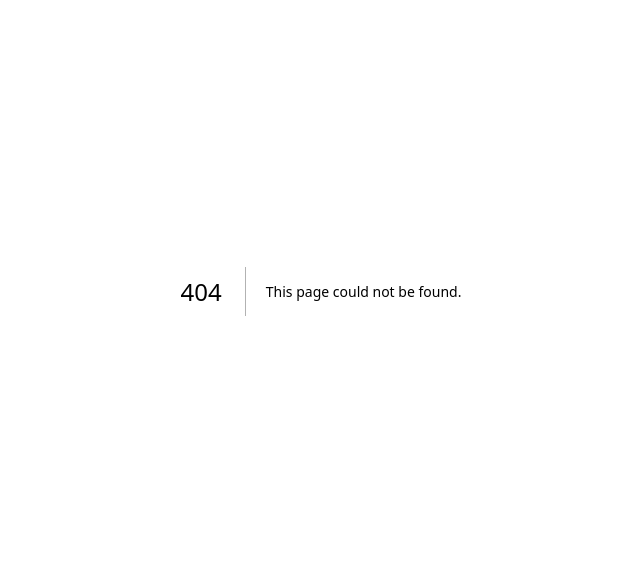
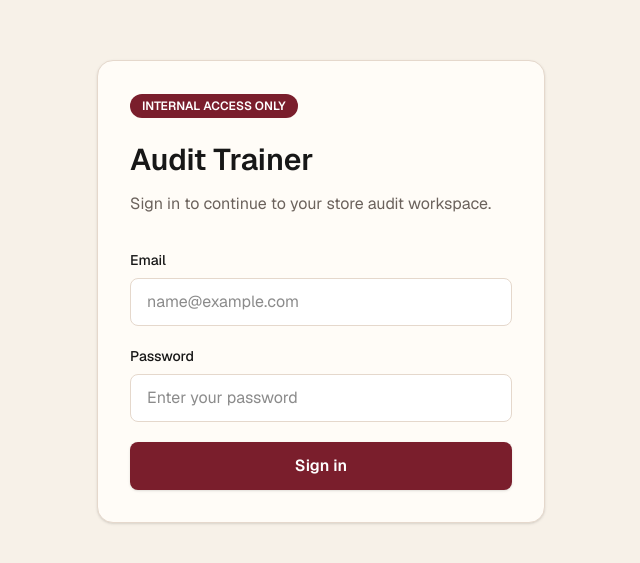
Before and after one commit to cleberjs98/audit_trainer, a Next.js app: page /login in a window 1280 px wide. Before the commit this address had no page. Shown: the part 109-672 px from the top of the page, without its empty margins (319-959 px from the left). Built offline with nearby package versions, Linux system fonts and the light colour scheme; no server answers.

Commit message:
feat: add Supabase authentication foundation

```diff
--- /dev/null
+++ b/app/auth/actions.ts
@@ -0,0 +1,40 @@
+'use server'
+
+import { redirect } from 'next/navigation'
+
+import { createClient } from '@/lib/supabase/server'
+
+export type LoginFormState = {
+  message: string
+}
+
+export async function signIn(
+  _previousState: LoginFormState,
+  formData: FormData
+): Promise<LoginFormState> {
+  const email = String(formData.get('email') ?? '').trim()
+  const password = String(formData.get('password') ?? '')
+
+  if (!email || !password) {
+    return { message: 'Enter your email and password to sign in.' }
+  }
+
+  const supabase = await createClient()
+  const { error } = await supabase.auth.signInWithPassword({
+    email,
+    password,
+  })
+
+  if (error) {
+    return { message: 'We could not sign you in. Check your details and try again.' }
+  }
+
+  redirect('/dashboard')
+}
+
+export async function signOut() {
+  const supabase = await createClient()
+  await supabase.auth.signOut()
+
+  redirect('/login')
+}
--- /dev/null
+++ b/app/dashboard/page.tsx
@@ -0,0 +1,79 @@
+import { redirect } from 'next/navigation'
+
+import { signOut } from '@/app/auth/actions'
+import {
+  formatUserRole,
+  isUserRole,
+  type ProfileRow,
+} from '@/lib/auth/profile'
+import { createClient } from '@/lib/supabase/server'
+
+export default async function DashboardPage() {
+  const supabase = await createClient()
+  const {
+    data: { user },
+  } = await supabase.auth.getUser()
+
+  if (!user) {
+    redirect('/login')
+  }
+
+  const { data: profile, error } = await supabase
+    .from('profiles')
+    .select('id, full_name, email, role, store_id, area_id, created_at, updated_at')
+    .eq('id', user.id)
+    .single<ProfileRow>()
+
+  const hasProfile = !error && profile && isUserRole(profile.role)
+
+  return (
+    <main className="min-h-screen px-4 py-6 sm:px-6 lg:px-8">
+      <section className="mx-auto flex w-full max-w-4xl flex-col gap-6">
+        <header className="flex flex-col gap-4 rounded-2xl border border-border bg-surface p-5 shadow-sm sm:flex-row sm:items-center sm:justify-between sm:p-6">
+          <div>
+            <p className="text-sm font-medium text-primary">Audit Trainer</p>
+            <h1 className="mt-2 text-3xl font-semibold text-foreground">
+              Welcome back
+            </h1>
+            <p className="mt-2 text-sm leading-6 text-muted">
+              You are signed in and ready to continue your store audit work.
+            </p>
+          </div>
+
+          <form action={signOut}>
+            <button
+              type="submit"
+              className="min-h-11 rounded-lg border border-border bg-white px-4 text-sm font-semibold text-foreground transition hover:border-primary hover:text-primary focus:outline-none focus:ring-2 focus:ring-primary/20"
+            >
+              Sign out
+            </button>
+          </form>
+        </header>
+
+        <section className="grid gap-4 sm:grid-cols-2">
+          <div className="rounded-2xl border border-border bg-surface p-5 shadow-sm">
+            <p className="text-sm font-medium text-muted">Signed-in email</p>
+            <p className="mt-2 break-words text-lg font-semibold text-foreground">
+              {user.email}
+            </p>
+          </div>
+
+          <div className="rounded-2xl border border-border bg-surface p-5 shadow-sm">
+            <p className="text-sm font-medium text-muted">Role</p>
+            <p className="mt-2 text-lg font-semibold text-foreground">
+              {hasProfile ? formatUserRole(profile.role) : 'Profile pending'}
+            </p>
+          </div>
+        </section>
+
+        {!hasProfile ? (
+          <section className="rounded-2xl border border-amber-200 bg-amber-50 p-5 text-sm leading-6 text-amber-800">
+            Your account is signed in, but your profile is not ready yet. Ask an
+            admin to create your profile with one of the approved roles before
+            using the app.
+          </section>
+        ) : null}
+      </section>
+    </main>
+  )
+}
--- /dev/null
+++ b/app/login/page.tsx
@@ -0,0 +1,36 @@
+import { redirect } from 'next/navigation'
+
+import { LoginForm } from '@/components/auth/login-form'
+import { createClient } from '@/lib/supabase/server'
+
+export default async function LoginPage() {
+  const supabase = await createClient()
+  const {
+    data: { user },
+  } = await supabase.auth.getUser()
+
+  if (user) {
+    redirect('/dashboard')
+  }
+
+  return (
+    <main className="flex min-h-screen items-center justify-center px-4 py-10">
+      <section className="w-full max-w-md rounded-2xl border border-border bg-surface p-6 shadow-sm sm:p-8">
+        <div className="mb-6 inline-flex rounded-full bg-primary px-3 py-1 text-xs font-semibold uppercase text-white">
+          Internal access only
+        </div>
+
+        <div className="space-y-3">
+          <h1 className="text-3xl font-semibold text-foreground">
+            Audit Trainer
+          </h1>
+          <p className="text-base leading-7 text-muted">
+            Sign in to continue to your store audit workspace.
+          </p>
+        </div>
+
+        <LoginForm />
+      </section>
+    </main>
+  )
+}
--- a/app/page.tsx
+++ b/app/page.tsx
@@ -1,24 +1,5 @@
+import { redirect } from 'next/navigation'
+
 export default function Home() {
-  return (
-    <main className="flex min-h-screen items-center justify-center px-4 py-10">
-      <section className="w-full max-w-md rounded-3xl border border-border bg-surface p-8 shadow-sm">
-        <div className="mb-6 inline-flex rounded-full bg-primary px-3 py-1 text-xs font-semibold tracking-[0.2em] text-white uppercase">
-          Internal access only
-        </div>
-
-        <div className="space-y-3">
-          <h1 className="text-3xl font-semibold tracking-tight text-foreground">
-            Audit Trainer
-          </h1>
-          <p className="text-base leading-7 text-muted">
-            Store audit and coaching made simple.
-          </p>
-        </div>
-
-        <div className="mt-8 rounded-2xl border border-border bg-background px-4 py-3 text-sm text-muted">
-          Project setup completed. Next step: authentication.
-        </div>
-      </section>
-    </main>
-  );
+  redirect('/dashboard')
 }
--- /dev/null
+++ b/components/auth/login-form.tsx
@@ -0,0 +1,70 @@
+'use client'
+
+import { useActionState } from 'react'
+
+import { signIn, type LoginFormState } from '@/app/auth/actions'
+
+const initialState: LoginFormState = {
+  message: '',
+}
+
+export function LoginForm() {
+  const [state, formAction, isPending] = useActionState(signIn, initialState)
+
+  return (
+    <form action={formAction} className="mt-8 space-y-5">
+      <div className="space-y-2">
+        <label
+          htmlFor="email"
+          className="block text-sm font-medium text-foreground"
+        >
+          Email
+        </label>
+        <input
+          id="email"
+          name="email"
+          type="email"
+          autoComplete="email"
+          required
+          className="min-h-12 w-full rounded-lg border border-border bg-white px-4 text-base text-foreground outline-none transition focus:border-primary focus:ring-2 focus:ring-primary/20"
+          placeholder="name@example.com"
+        />
+      </div>
+
+      <div className="space-y-2">
+        <label
+          htmlFor="password"
+          className="block text-sm font-medium text-foreground"
+        >
+          Password
+        </label>
+        <input
+          id="password"
+          name="password"
+          type="password"
+          autoComplete="current-password"
+          required
+          className="min-h-12 w-full rounded-lg border border-border bg-white px-4 text-base text-foreground outline-none transition focus:border-primary focus:ring-2 focus:ring-primary/20"
+          placeholder="Enter your password"
+        />
+      </div>
+
+      {state.message ? (
+        <div
+          role="alert"
+          className="rounded-lg border border-red-200 bg-red-50 px-4 py-3 text-sm text-red-700"
+        >
+          {state.message}
+        </div>
+      ) : null}
+
+      <button
+        type="submit"
+        disabled={isPending}
+        className="min-h-12 w-full rounded-lg bg-primary px-4 text-base font-semibold text-white shadow-sm transition hover:bg-primary-dark focus:outline-none focus:ring-2 focus:ring-primary/30 disabled:cursor-not-allowed disabled:opacity-70"
+      >
+        {isPending ? 'Signing in...' : 'Sign in'}
+      </button>
+    </form>
+  )
+}
--- /dev/null
+++ b/lib/auth/profile.ts
@@ -0,0 +1,30 @@
+import type { UserRole } from '@/types/user'
+
+export type ProfileRow = {
+  id: string
+  full_name: string
+  email: string
+  role: UserRole
+  store_id: string | null
+  area_id: string | null
+  created_at: string
+  updated_at: string
+}
+
+export const USER_ROLES = [
+  'admin',
+  'area_manager',
+  'store_manager',
+  'leader',
+] as const satisfies readonly UserRole[]
+
+export function isUserRole(value: string | null | undefined): value is UserRole {
+  return USER_ROLES.includes(value as UserRole)
+}
+
+export function formatUserRole(role: UserRole) {
+  return role
+    .split('_')
+    .map((word) => word.charAt(0).toUpperCase() + word.slice(1))
+    .join(' ')
+}
```
